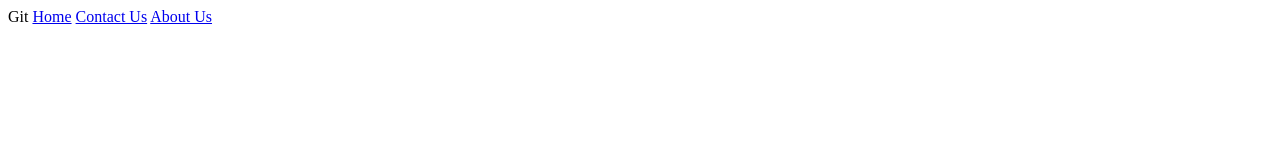
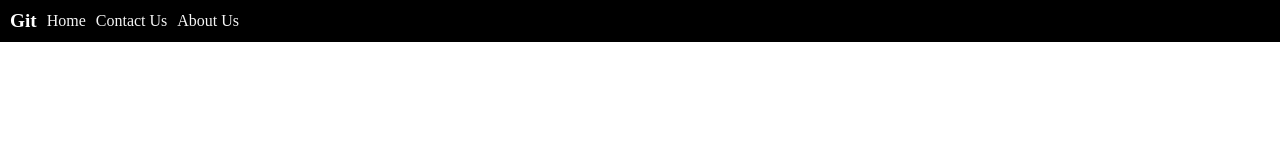
Before and after one commit to simran1283/git_practice, a plain HTML site: page index.html in a window 1280 px wide. Drawn offline with Linux system fonts and the light colour scheme.

Commit message:
Enhanced Header

```diff
--- a/index.html
+++ b/index.html
@@ -3,15 +3,16 @@
 <head>
     <meta charset="UTF-8">
     <meta name="viewport" content="width=device-width, initial-scale=1.0">
+    <link rel="stylesheet" href="style.css"/>
     <title>GIT PRACTICE</title>
 </head>
 <body>
     <header>
-        <nav>
-            <span>Git</span>
-            <a href="#">Home</a>
-            <a href="#">Contact Us</a>
-            <a href="#">About Us</a>
+        <nav class="navBar">
+            <span id="brand">Git</span>
+            <a href="#" class="links">Home</a>
+            <a href="#" class="links">Contact Us</a>
+            <a href="#" class="links">About Us</a>
         </nav>
     </header>
 </body>
--- a/style.css
+++ b/style.css
@@ -0,0 +1,21 @@
+*{
+    margin: 0;
+    padding: 0;
+}
+.navBar{
+    display: flex;
+    align-items: center;
+    justify-content:left;
+    gap: 10px;
+    background-color: black;
+    color: white;
+    padding: 10px;
+}
+.links{
+    text-decoration: none;
+    color: whitesmoke;
+}
+#brand {
+    font-size: larger;
+    font-weight: bold;
+}
```
